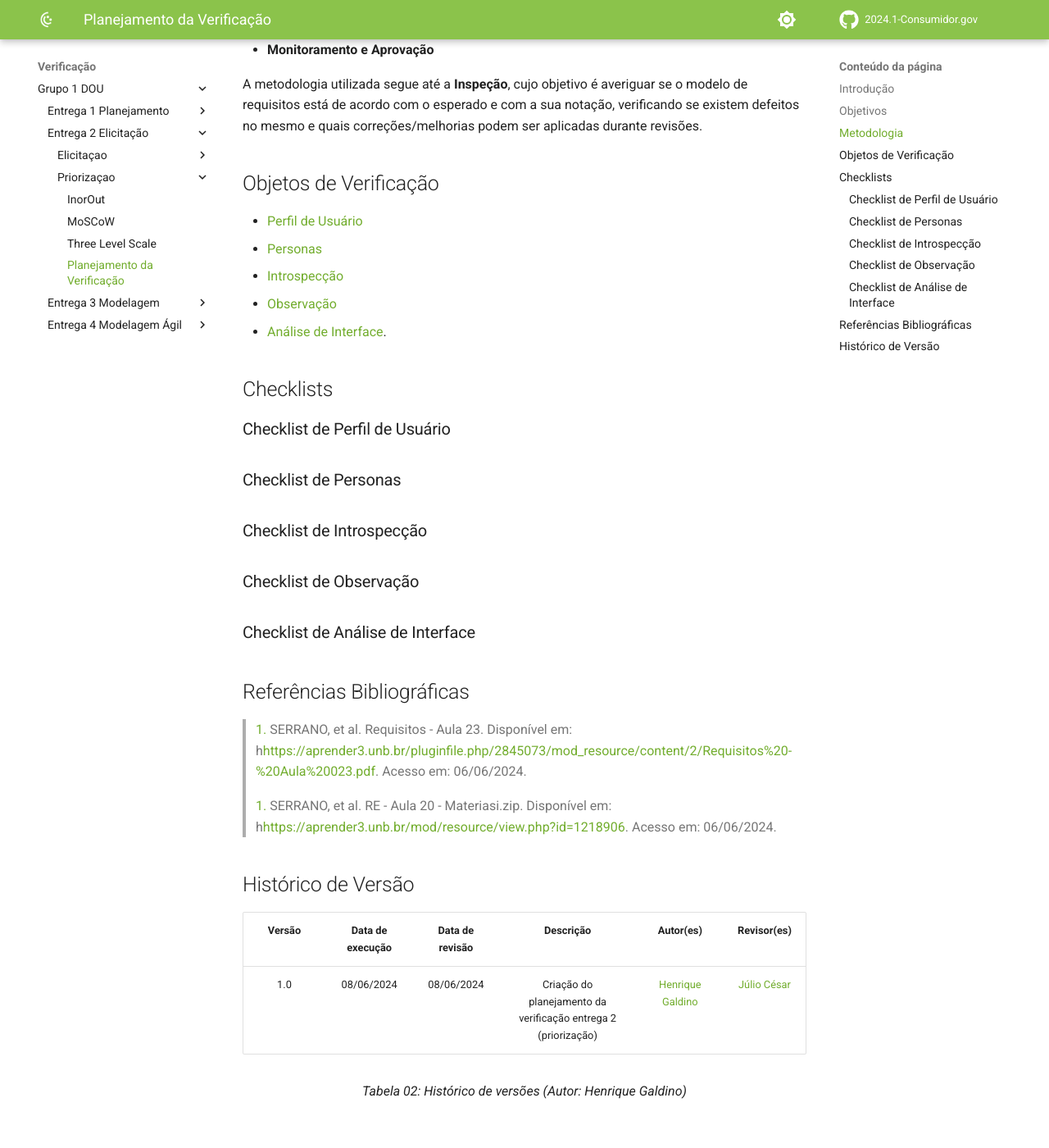
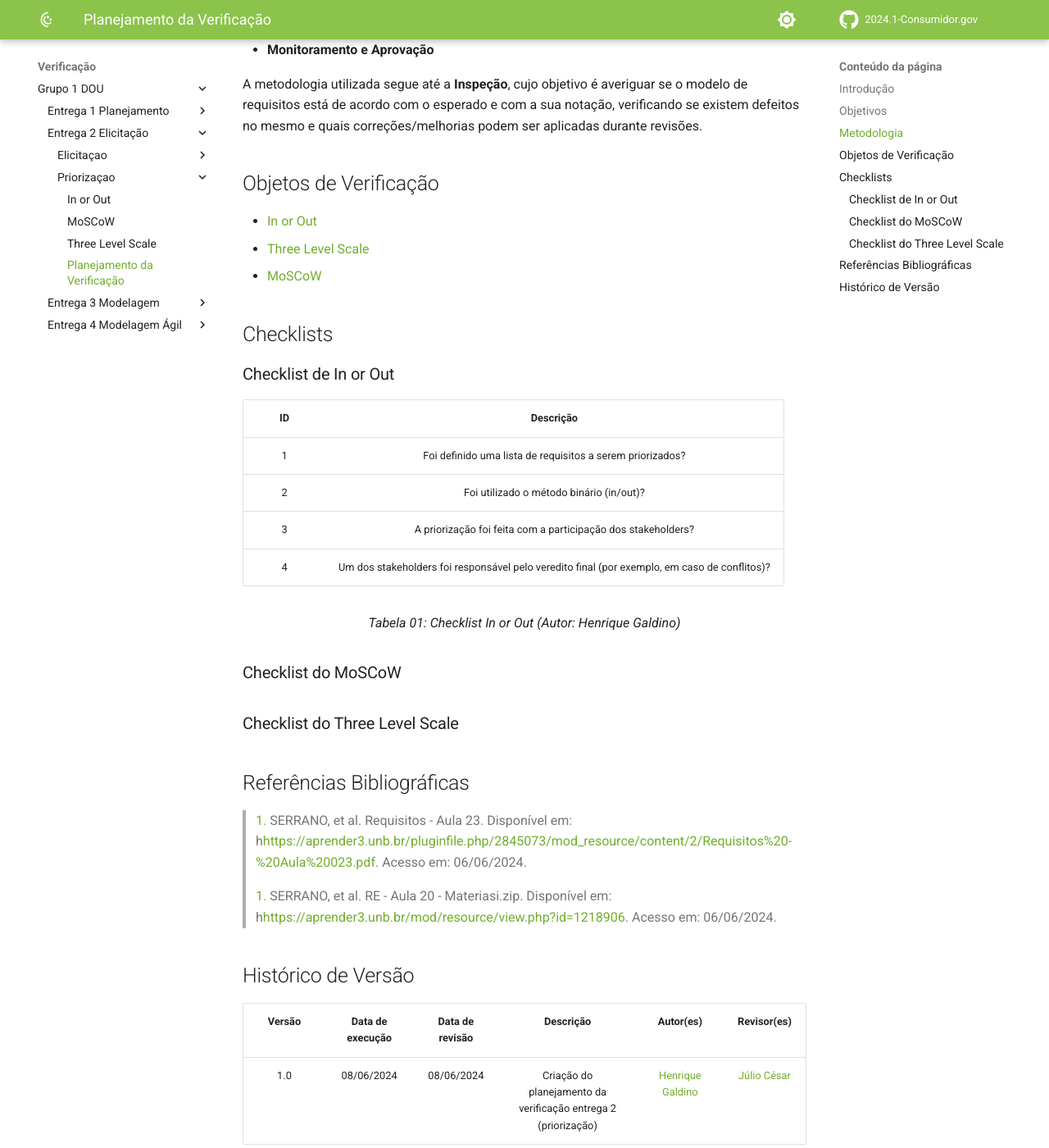
Before and after one commit to Requisitos-de-Software/2024.1-Grupo08, an MkDocs documentation site: the page built from docs/Verificação/Grupo 1 - DOU/Entrega 2 - Elicitação/Priorizaçao/planejamento.md, in a window 1280 px wide and 1400 px high, scrolled down 819 px. Shown: the whole window at 82% size. Built offline with MkDocs 1.6.1 and Material for MkDocs 9.7.7, drawn with Linux system fonts in a browser that asks for light colours; comment, search, counter and statistics services are not loaded; some of the changed text lies outside the part shown.

Commit message:
in or out

```diff
--- a/docs/Verificação/Grupo 1 - DOU/Entrega 2 - Elicitação/Priorizaçao/planejamento.md
+++ b/docs/Verificação/Grupo 1 - DOU/Entrega 2 - Elicitação/Priorizaçao/planejamento.md
@@ -21,23 +21,29 @@ A metodologia utilizada segue até a **Inspeção**, cujo objetivo é averiguar
 
 ## Objetos de Verificação
 
-- [Perfil de Usuário](https://requisitos-de-software.github.io/2024.1-DiarioOficialdaUniao/elicitacao/perfilUsuario/)
-- [Personas](https://requisitos-de-software.github.io/2024.1-DiarioOficialdaUniao/elicitacao/personas/)
-- [Introspecção](https://requisitos-de-software.github.io/2024.1-DiarioOficialdaUniao/elicitacao/tecnicas/introspeccao/)
-- [Observação](https://requisitos-de-software.github.io/2024.1-DiarioOficialdaUniao/elicitacao/tecnicas/observacao/)
-- [Análise de Interface](https://requisitos-de-software.github.io/2024.1-DiarioOficialdaUniao/elicitacao/tecnicas/analise-de-interface/).
+- [In or Out](https://requisitos-de-software.github.io/2024.1-DiarioOficialdaUniao/elicitacao/priorizacao/#in-or-out)
+- [Three Level Scale](https://requisitos-de-software.github.io/2024.1-DiarioOficialdaUniao/elicitacao/priorizacao/#three-level-scale)
+- [MoSCoW](https://requisitos-de-software.github.io/2024.1-DiarioOficialdaUniao/elicitacao/priorizacao/#moscow)
+
 
 ## Checklists
 
-### Checklist de Perfil de Usuário
+### Checklist de In or Out
+| ID | Descrição |
+| :--: | :-----: |
+| 1 | Foi definido uma lista de requisitos a serem priorizados? |
+| 2 | Foi utilizado o método binário (in/out)? |
+| 3 | A priorização foi feita com a participação dos stakeholders? |
+| 4 | Um dos stakeholders foi responsável pelo veredito final (por exemplo, em caso de conflitos)? |
 
-### Checklist de Personas
+<div align="center">
+<figcaption align="center">Tabela 01: Checklist In or Out (Autor: Henrique Galdino)</figcaption>
+</div>
 
-### Checklist de Introspecção
 
-### Checklist de Observação
+### Checklist do MoSCoW
 
-### Checklist de Análise de Interface
+### Checklist do Three Level Scale
 
 ## Referências Bibliográficas
 
@@ -52,6 +58,6 @@ A metodologia utilizada segue até a **Inspeção**, cujo objetivo é averiguar
 | 1.0    | 08/06/2024       | 08/06/2024      | Criação do planejamento da verificação entrega 2 (priorização)   | [Henrique Galdino](https://github.com/hgaldino05)   | [Júlio César](https://github.com/Julio1099)         |
 
 <div align="center">
-<figcaption align="center">Tabela 02: Histórico de versões (Autor: Henrique Galdino)</figcaption>
+<figcaption align="center">Tabela 04: Histórico de versões (Autor: Henrique Galdino)</figcaption>
 </div>
 <br/>
```
Also changed, not shown: docs/Verificação/Grupo 1 - DOU/Entrega 2 - Elicitação/Priorizaçao/InorOut.md (+49 -0 lines), docs/Verificação/Grupo 1 - DOU/Entrega 3 - Modelagem/lexicos.md (+1 -1 lines), docs/Verificação/Grupo 1 - DOU/Entrega 3 - Modelagem/planejamento.md (+2 -1 lines), docs/Verificação/Grupo 1 - DOU/Entrega 4 - Modelagem Ágil/NFR.md (+0 -3 lines), docs/Verificação/Grupo 1 - DOU/Entrega 4 - Modelagem Ágil/planejamento.md (+5 -1 lines).
